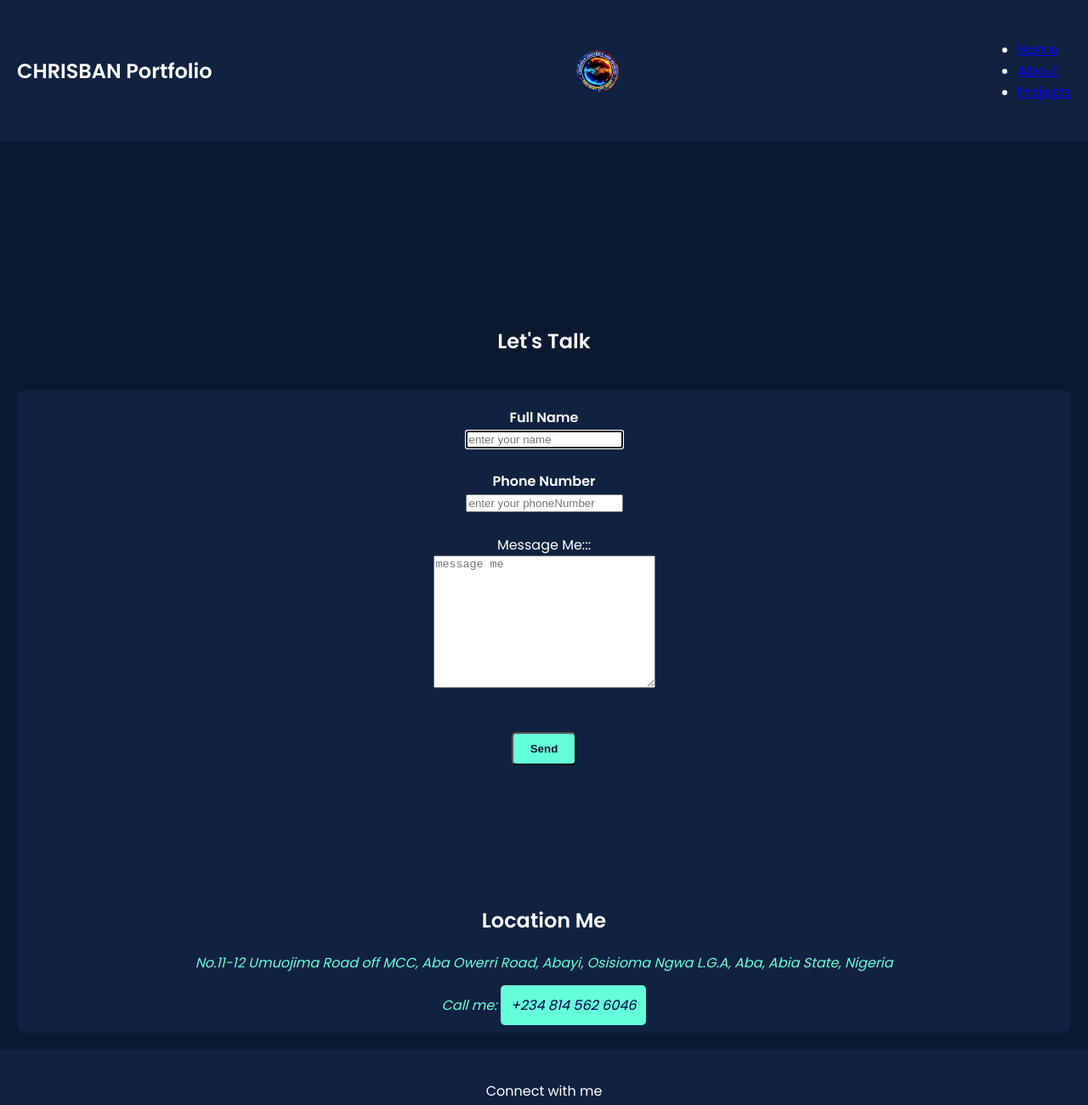
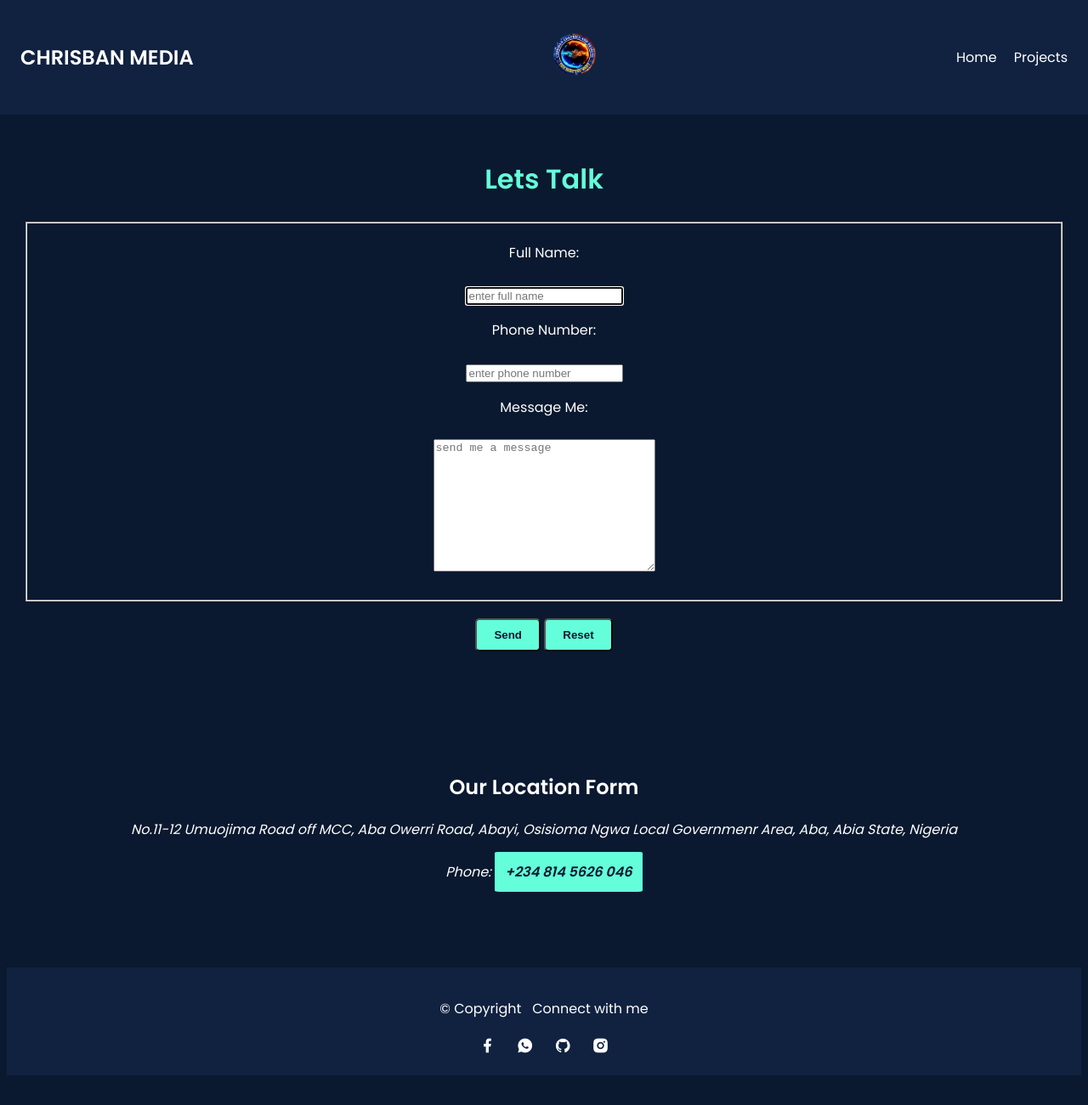
Before and after one commit to Chrisban-Media/chrisbanmedia, a plain HTML site: page contact.html in a window 1280 px wide. Shown: the whole page at 85% size. After the commit the page ends 1274 px from the top, so only its background shows below. Drawn offline with nearby package versions, Linux system fonts and the light colour scheme.

Commit message:
added the contact file

```diff
--- a/contact.css
+++ b/contact.css
@@ -1,24 +1,15 @@
-body {
-  font-family: "Poppins", sans-serif;
-  margin: 0;
-  padding: 0;
-  background-color: #0a192f;
-  color: white;
+html {
   scroll-behavior: smooth;
 }
 
-/* here is the div container in my header */
-/* here is the div container in my header */
-.container {
-  display: flex;
-  justify-content: space-between;
-  align-items: center;
-  padding: 20px;
+body {
+  font-family: "Poppins", sans-serif;
+  background-color: #0a192f;
+  color: white;
 }
 
-/* here is the header */
-/* here is the header */
-.header {
+/* =========== here is the header ======== */
+header {
   background: #112240;
   padding: 10px 0;
   position: fixed;
@@ -28,86 +19,106 @@ body {
   z-index: 1000;
 }
 
-/* this is my logo picture in my header */
-/* this is my logo picture in my header */
-.logos {
-  margin-top: 1%;
-  margin-bottom: 1%;
-  /* display: flex; */
+/*===========  here is the div container in my header ========== */
+.container {
+  display: flex;
+  justify-content: space-between;
+  align-items: center;
+  padding: 1.5rem;
+  overflow: hidden;
 }
 
-
-/* here is the written logo */
-/* here is the written logo */
-.logo {
+/* =============== here is the written logo ============ */
+.brand-name {
   font-size: 24px;
   font-weight: 600;
-  gap: 2rem;
+  display: none;
 }
 
-/* this is the navigation */
-/* this is the navigation */
-.nav ul {
-  list-style: none;
-  display: flex;
-  gap: 20px;
+nav {
+  display: none;
 }
 
-.nav a {
-  background-color: #64ffda;
-  border-radius: 3px;
-  padding: 8%;
-  color: #0a192f;
-  text-decoration: none;
-  font-weight: 400;
+nav.active {
+  display: grid;
+  gap: 2rem;
+  position: absolute;
+  top: 8rem;
+  padding: 1rem;
+  right: 0;
+  width: 50%;
+  background-color: #0a192f;
+  border-radius: 1rem;
 }
 
-.nav a:hover {
+nav a {
+  color: #fff;
+  text-decoration: none;
+}
+
+nav a:hover {
   cursor: pointer;
-  color: #64ffda;
-  background-color: #0a192f;
   transition: all;
   transform: scale(0.02);
 }
 
-/* this is the section of my portfolio carriers */
-/* this is the section of my portfolio carriers */
-.projects {
-  margin-top: 30%;
-  text-align: center;
+/* =========== tablet and desktops screens ========= */
+@media screen and (min-width: 600px) {
+  .brand-name {
+    display: block;
   }
 
-
- /* this is div carring everything in my section */
- /* this is div carring everything in my section */
-.project-grid {
-  display: grid;
-  grid-template-columns: repeat(auto-fit, minmax(300px, 1fr));
-  gap: 20px;
-  padding: 20px;
+  #hamburger {
+    display: none;
   }
 
-/* this is the div that carries each set in the section */
-/* this is the div that carries each set in the section */
-.project-card {
-  background: #112240;
-  padding: 20px;
-  border-radius: 10px;
+  /* this is the navigation */
+  nav {
+    display: flex;
+    gap: 20px;
+    position: static;
+  }
 }
 
-/* these are the images in my section */
-/* these are the images in my section */
-.project-card img {
-  width: 100%;
-  border-radius: 10px;
+/* ============ THE HEADER STOPPED HERE =========== */
+
+/* here is the section containing my About me */
+/* here is the section containing my About me */
+.hero {
+  text-align: center;
+  padding: 100px 20px;
+  margin-top: 60px;
 }
 
-/* here is the submit button */
-/* here is the submit button */
+/* here is my profiles picture */
+/* here is my profiles picture */
+.profile-pic {
+  margin-top: 10%;
+  width: 250px;
+  height: 300px;
+  border-radius: 50%;
+  margin-bottom: 20px;
+}
+
+/* this is turning chrisban in to different colors */
+.name {
+  font-size: 2rem;
+  color: #64ffda;
+}
+
+/* this is the paragraph about myself */
+/* this is the paragraph about myself */
+.aboutme {
+  text-align: justify;
+  margin-left: 5%;
+  margin-right: 5%;
+}
+
+/* here are the btns leading to the "View port, About and Contact" page */
 .btn {
   display: inline-block;
-    background: #64FFDA;
-    color: #0A192F;
+  background: #64ffda;
+  color: #0a192f;
   padding: 10px 20px;
   text-decoration: none;
   font-weight: bold;
@@ -120,27 +131,55 @@ body {
 /* here is the transform */
 .btn:hover {
   cursor: pointer;
-    color: #ffffff;
-    background-color: #01003f;
+  color: white;
+  background-color: #112240;
 }
 
-/* here is my address */
-/* here is my address */
-.adr {
-  color: #64FFDA;
+.projects,
+.about,
+.contact {
+  padding: 100px 20px;
+  text-align: center;
 }
 
-/* this is my number */
-/* this is my number */
-.numb{
-  color: #01003f;
-  background-color: #64FFDA;
+.about p {
+  max-width: 800px;
+  margin: 0 auto;
+  font-size: 18px;
+}
+
+.contact form {
+  max-width: 500px;
+  margin: 0 auto;
+}
+
+.contact input,
+.contact textarea {
+  width: 100%;
+  padding: 10px;
+  margin: 10px 0;
+  border-radius: 5px;
+  border: none;
+}
+
+.contact button {
+  background: #64ffda;
+  color: #0a192f;
+  padding: 10px 20px;
+  border: none;
+  border-radius: 5px;
+  cursor: pointer;
+}
+
+.tel {
+  text-decoration: none;
+  background-color: #64ffda;
+  border-radius: 3%;
+  color: #0a192f;
   padding: 1%;
   height: fit-content;
-  border-radius: 5px;
-  text-decoration: none;
+  width: fit-content;
 }
-
 
 .footer {
   text-align: center;
@@ -151,43 +190,6 @@ body {
 .social-links a {
   color: white;
   font-size: 20px;
+  text-decoration: none;
   margin: 0 10px;
 }
-
-/* Responsive Design */
-@media (max-width: 768px) {
-    .container {
-        flex-direction: column;
-        text-align: center;
-    }
-
-    .nav ul {
-        flex-direction: column;
-        padding: 0;
-        display: none;
-    }
-
-    .nav.show ul {
-        display: flex;
-        flex-direction: column;
-    }
-
-    .project-grid {
-        grid-template-columns: 1fr;
-    }
-}
-
-/* script.js */
-document.addEventListener("DOMContentLoaded", function () {
-    console.log("Portfolio website loaded successfully");
-
-    const nav = document.querySelector(".nav ul");
-    const toggleButton = document.createElement("button");
-    toggleButton.innerText = "☰";
-    toggleButton.classList.add("nav-toggle");
-    document.querySelector(".header").appendChild(toggleButton);
-
-    toggleButton.addEventListener("click", () => {
-        nav.classList.toggle("show");
-    });
-});
--- a/contact.html
+++ b/contact.html
@@ -3,77 +3,127 @@
   <head>
     <meta charset="UTF-8" />
     <meta name="viewport" content="width=device-width, initial-scale=1.0" />
-    <title>Contact Me</title>
+    <title>Chrisban-Media</title>
+    <link rel="shortcut icon" href="images/logo.png" type="image/x-icon" />
     <link rel="stylesheet" href="contact.css" />
-    <script defer src
-    ="script.js"></script>
+    <script defer src="script.js"></script>
     <link rel="preconnect" href="https://fonts.googleapis.com" />
     <link rel="preconnect" href="https://fonts.gstatic.com" crossorigin />
     <link
       href="https://fonts.googleapis.com/css2?family=Poppins:wght@300;400;600&display=swap"
       rel="stylesheet"
     />
+
+    <!-- here is the icons link -->
+    <!-- here is the icons link -->
+    <link
+      href="https://cdn.jsdelivr.net/npm/remixicon@4.5.0/fonts/remixicon.css"
+      rel="stylesheet"
+    />
   </head>
   <body>
-    <header class="header">
+    <header>
       <div class="container">
-        <h1 class="logo">CHRISBAN Portfolio</h1>
+        <h1 class="brand-name">
+          <strong class="chris">CHRIS</strong
+          ><strong class="ban">BAN</strong> MEDIA
+        </h1>
+
+        <div class="brand-logo-box">
           <img
-          class="logos"
+            class="brand-logo"
             src="images/logo.png"
             alt="logo"
             width="50"
             height="50"
           />
+        </div>
+
+        <!-- Ham menu -->
+        <div id="hamburger">
+          <i onclick="toggleMenu()" class="ri-menu-3-line"></i>
+        </div>
+
         <nav id="menu">
-          <ul>
-            <li><a href="index.html">Home </a></li>
-            <li><a href="#about">About</a></li>
-            <li><a href="project.html">Projects</a></li>
-          </ul>
+          <a href="index.html">Home</a>
+          <a href="project.html">Projects</a>
         </nav>
       </div>
     </header>
 
-    <section id="projects" class="projects">
-        <h2>Let's Talk</h2>
-        <div class="project-grid">
-          <div class="project-card">
-            <label for="firstName"><b>Full Name</b></label> <br>
-            <input type="text" name="name" id="name" placeholder="enter your name" autocomplete="on" autofocus required>
-         <br><br>
-            <label for="number"><b>Phone Number</b></label> <br>
-            <input type="tel" name="tel" id="tel" placeholder="enter your phoneNumber"  autofocus required>
-            <!-- <img src="images/funeral.jpg" alt="Project 1" /> -->
-            <br><br>
-            <label for="message">Message Me:::</label>
-            <br>
-            <textarea name="message" id="message"
-            cols="30" rows="10" placeholder="message me"></textarea>
-            <br><br>
-            <button type="submit" a href="https://wa.me/2348145626046" class="btn"></a>
-           Send</a>
-          </button>
-           <br><br>
-           <h2>Location Me</h2>
-        <address class="adr">
+    <main>
+      <section class="hero">
+        <div class="hero-content">
+          <h2 class="name">Lets Talk</h2>
+
+          <form action="https://wa.me/2348145626046" method="get">
+            <fieldset>
+              <p>
+                <label for="fullname">Full Name:</label>
+                <br /><br />
+                <input
+                  type="text"
+                  name="fullname"
+                  id="fullname"
+                  placeholder="enter full name"
+                  autocomplete="on"
+                  autofocus
+                  required
+                />
+              </p>
+              <p>
+                <label for="tell">Phone Number:</label>
+                <br /><br />
+                <input
+                  type="tel"
+                  name="tel"
+                  id="tel"
+                  placeholder="enter phone number"
+                  autofocus
+                  required
+                />
+              </p>
+              <p>
+                <label for="text">Message Me:</label>
+                <br /><br />
+                <textarea
+                  name="text"
+                  id="message"
+                  cols="30"
+                  rows="10"
+                  placeholder="send me a message"
+                ></textarea>
+              </p>
+            </fieldset>
+
+            <button type="submit" a href="https://wa.me/2348145626046" class="btn">Send</a></button>
+
+            <button type="reset" a href="reset" class="btn">Reset</a></button>
+          </form>
+        </div>
+        <h2>Our Location Form</h2>
+        <address>
           No.11-12 Umuojima Road off MCC, Aba Owerri Road, Abayi, Osisioma Ngwa
-          L.G.A, Aba, Abia State, Nigeria <br /><br />
-          Call me: <a class="numb" href="tel:+2348145626046">+234 814 562 6046</a>
+          Local Governmenr Area, Aba, Abia State, Nigeria <br /><br />
+          Phone: <a class="tel" href="tel:+2348145626046"><b>+234 814 5626 046</b></a>
         </address>
-          </div>
-
       </section>
 
 
+    </main>
 
     <footer class="footer">
-        <p>Connect with me</p>
+      <p>&copy; Copyright &nbsp;&nbsp;Connect with me</p>
       <div class="social-links">
-          <a href="#"><i class="fab fa-github"></i></a>
-          <a href="#"><i class="fab fa-linkedin"></i></a>
-          <a href="#"><i class="fas fa-envelope"></i></a>
+        <a href="#"><i class="ri-facebook-fill"></i></a>
+        <a href="https://wa.me/2348145626046 "
+          ><i class="ri-whatsapp-fill"></i
+        ></a>
+        <a href="#"><i class="ri-github-fill"></i></a>
+        <a href="#"><i class="ri-instagram-fill"></i></a>
       </div>
     </footer>
+
+    <script src="/script.js"></script>
   </body>
 </html>
--- a/style.css
+++ b/style.css
@@ -57,6 +57,8 @@ nav a {
 }
 
 nav a:hover {
+  color: #0a192f;
+  background-color: #64ffda;
   cursor: pointer;
   transition: all;
   transform: scale(0.02);
@@ -79,6 +81,8 @@ nav a:hover {
     position: static;
   }
 }
+
+/* ============ THE HEADER STOPPED HERE =========== */
 
 /* here is the section containing my About me */
 /* here is the section containing my About me */
```
Also changed, not shown: about.html (deleted, +0 -48 lines), index.html (+4 -6 lines), about.css (deleted). Lines whose indentation alone changed are shown as unchanged.
